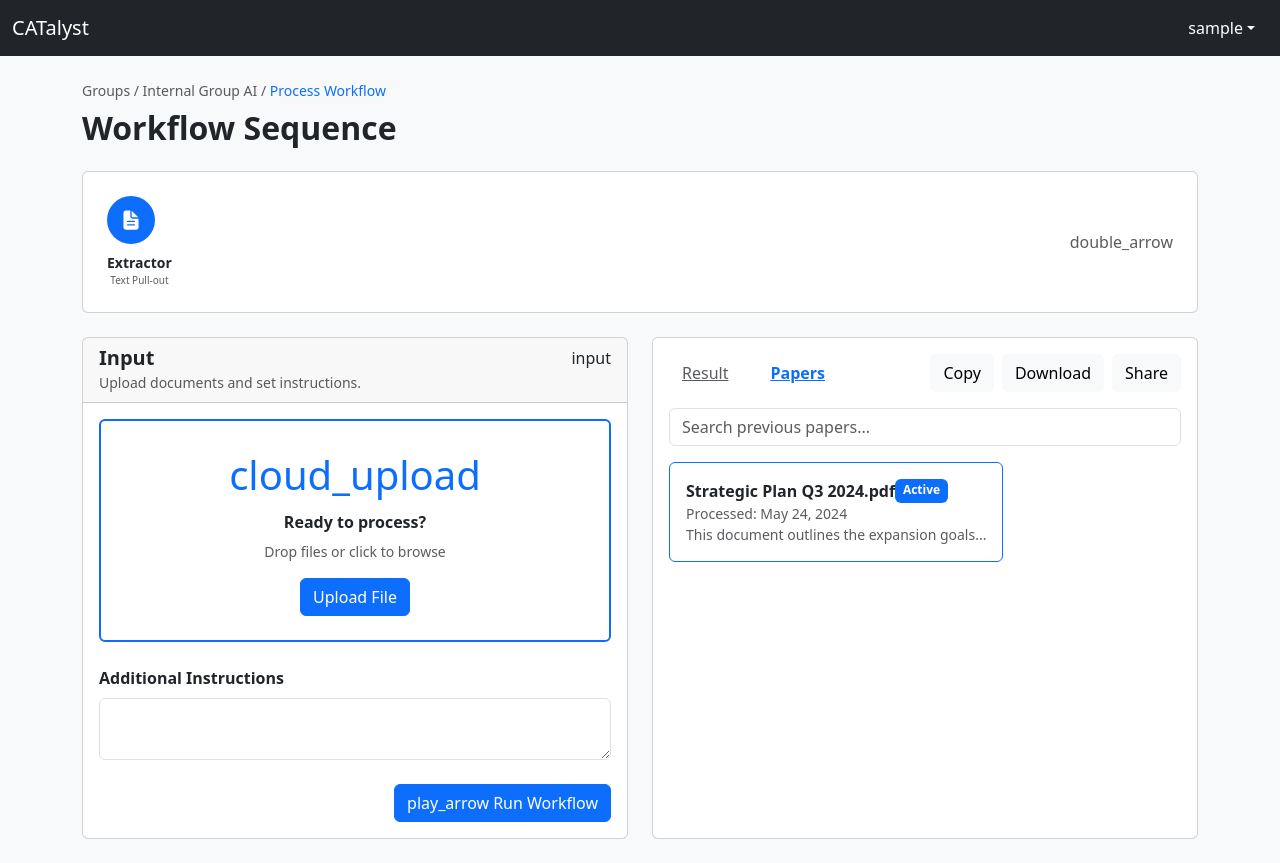
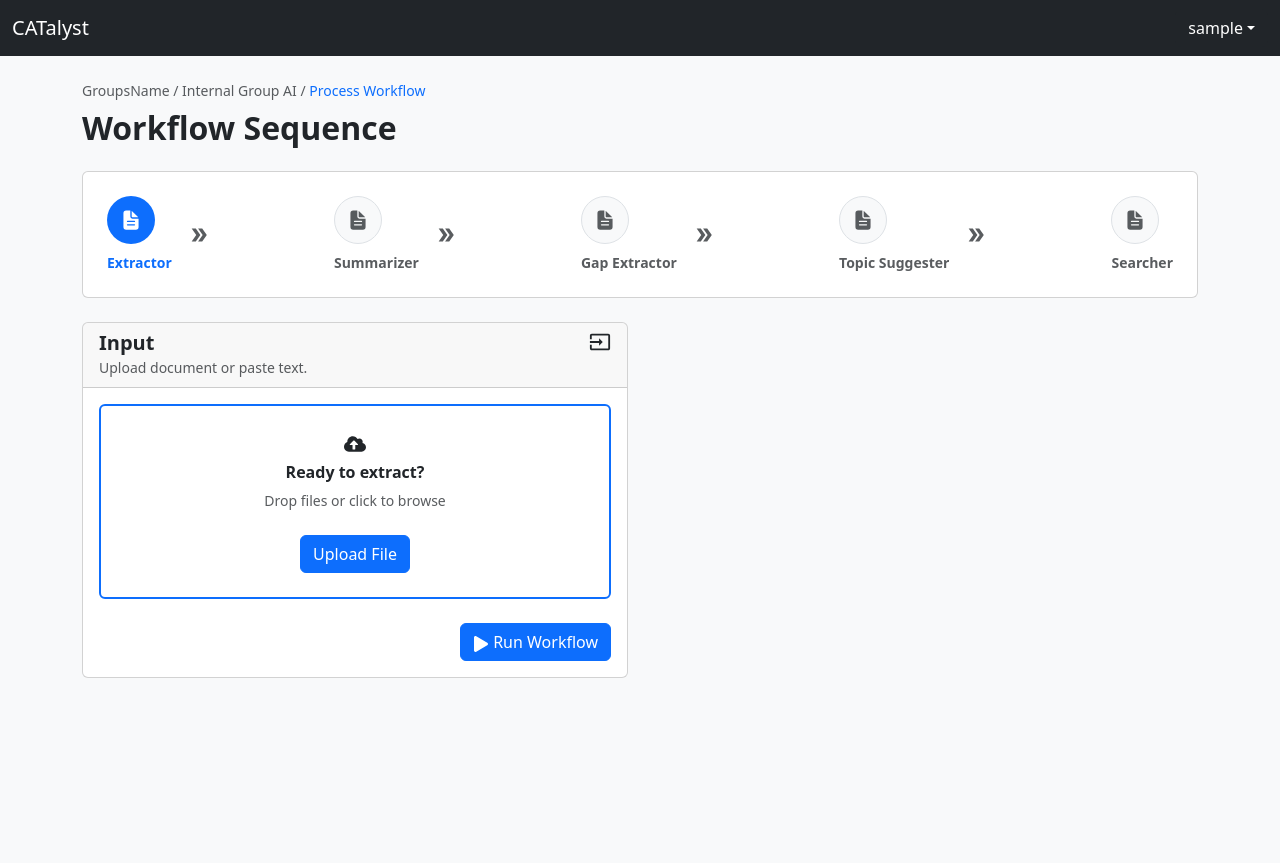
Before and after one commit to nahuyadada/CATalyst-front, a React (Vite) app: page /workspace/1 in a window 1280 px wide. After the commit the page ends 800 px from the top, so only its background shows below. Built offline with nearby package versions, Linux system fonts and the light colour scheme; no server answers; sample sign-in values are in the browser's storage.

Commit message:
fixed layout and files of workspace

```diff
--- a/src/components/workspace/InputPanel.jsx
+++ b/src/components/workspace/InputPanel.jsx
@@ -1,37 +1,129 @@
-export default function InputPanel() {
-  return (
-    <div className="card h-100">
-      <div className="card-header d-flex justify-content-between">
-        <div>
-          <h5 className="fw-bold mb-0">Input</h5>
-          <small className="text-muted">Upload documents and set instructions.</small>
-        </div>
-        <span className="material-symbols-outlined">input</span>
-      </div>
+// import { FaCloudUploadAlt } from "react-icons/fa";
+// import { FaPlay } from "react-icons/fa";
+// import { MdInput } from "react-icons/md";
 
-      <div className="card-body d-flex flex-column gap-4">
+// import { useRef, useState} from "react";
+// export default function InputPanel() {
 
-        {/* Upload Area */}
-        <div className="border border-2 border-primary rounded p-4 text-center">
-          <span className="material-symbols-outlined text-primary fs-1">cloud_upload</span>
-          <h6 className="fw-bold mt-2">Ready to process?</h6>
-          <p className="text-muted small">Drop files or click to browse</p>
-          <button className="btn btn-primary">Upload File</button>
-        </div>
+//   const [file, setFile] = useState(null);
+//   const fileInputRef = useRef(null);
 
-        {/* Instructions */}
-        <div className="flex-grow-1 d-flex flex-column">
-          <label className="fw-bold mb-2">Additional Instructions</label>
-          <textarea className="form-control flex-grow-1" />
-        </div>
+//   function handleFile(selectedFiles) {
+//     const picked = selectedFiles[0];
+//     if (picked) setFile(picked);
+//   }
+//   function handleDrop(e) {
+//     e.preventDefault();
+//     e.stopPropagation();
+//     handleFile(e.dataTransfer.files);
+//   }
 
-        <div className="text-end">
-          <button className="btn btn-primary">
-            <span className="material-symbols-outlined me-1">play_arrow</span>
-            Run Workflow
-          </button>
-        </div>
-      </div>
-    </div>
-  );
+//   function handleDragOver(e) {
+//     e.preventDefault();
+//   }
+
+//   function openFilePicker() {
+//     fileInputRef.current.click();
+//   }
+
+//   function handleFileChange(e) {
+//     handleFile(e.target.files);
+//   }
+
+
+//   return (
+//     <div className="card h-100">
+//       <div className="card-header d-flex justify-content-between">
+//         <div>
+//           <h5 className="fw-bold mb-0">Input</h5>
+//           <small className="text-muted">Upload document or paste text.</small>
+//         </div>
+//           <MdInput size={22} />
+
+//       </div>
+
+//       <div className="card-body d-flex flex-column gap-4">
+
+//         {/* Upload Area */}
+
+//         <div
+//           onDrop={handleDrop}
+//           onDragOver={handleDragOver}
+//           onClick={openFilePicker}
+//           className="border border-2 border-primary rounded p-4 text-center"
+//           style={{ cursor: "pointer" }}
+//         >
+//           <FaCloudUploadAlt size={22} />
+
+//           <h6 className="fw-bold mt-2">Ready to extract?</h6>
+//           <p className="text-muted small">Drop files or click to browse</p>
+
+//           <button
+//             type="button"
+//             className="btn btn-primary mt-2"
+//             onClick={(e) => {
+//               e.stopPropagation();
+//               openFilePicker();
+//             }}
+//           >
+//             Upload File
+//           </button>
+
+//           <input
+//             ref={fileInputRef}
+//             type="file"
+//             hidden
+//             onChange={handleFileChange}
+//           />
+//         </div>
+
+//         {file && (
+//           <div className="mt-3">
+//             <small className="text-muted">File ready:</small>
+//             <div className="list-group mt-2">
+//               <div className="list-group-item py-1 small d-flex justify-content-between align-items-center">
+//                 {file.name}
+//                 <button
+//                   className="btn btn-sm btn-outline-danger"
+//                   onClick={() => setFile(null)}
+//                 >
+//                   Remove
+//                 </button>
+//               </div>
+//             </div>
+//           </div>
+//         )}
+
+
+//         {/* Instructions */}
+//         {/* <div className="flex-grow-1 d-flex flex-column">
+//           <label className="fw-bold mb-2">Paste Text</label>
+//           <textarea className="form-control flex-grow-1" />
+//         </div> */}
+
+//         <div className="text-end">
+//           <button className="btn btn-primary">
+//             <FaPlay className="me-1" />
+//             Run Workflow
+//           </button>
+//         </div>
+//       </div>
+//     </div>
+//   );
+// }
+;
+
+import ExtractorInput from "./input/ExtractorInput.jsx";
+// import SummarizerInput from "./input/SummarizerInput.jsx";
+// import GapInput from "./input/GapInput.jsx";
+
+const STEP_INPUT_COMPONENTS = {
+  extractor: ExtractorInput,
+  // summarizer: SummarizerInput,
+  // gap: GapInput,
+};
+
+export default function InputPanel({ step }) {
+  const Component = STEP_INPUT_COMPONENTS[step];
+  return <Component />;
 }
--- /dev/null
+++ b/src/components/workspace/StepTabs.jsx
@@ -0,0 +1,27 @@
+export default function StepTabs({ current, onChange }) {
+  const steps = [
+    { key: "extractor", label: "Extractor" },
+    { key: "summarizer", label: "Summarizer" },
+    { key: "gap", label: "Gap Extractor" },
+    { key: "topic", label: "Topic Suggester" },
+    { key: "search", label: "Searcher" },
+  ];
+
+  return (
+    <div className="card mb-4">
+      <div className="card-body d-flex justify-content-between">
+        {steps.map((step) => (
+          <button
+            key={step.key}
+            className={`btn ${
+              current === step.key ? "btn-primary" : "btn-outline-primary"
+            }`}
+            onClick={() => onChange(step.key)}
+          >
+            {step.label}
+          </button>
+        ))}
+      </div>
+    </div>
+  );
+}
--- a/src/components/workspace/WorkflowTracker.jsx
+++ b/src/components/workspace/WorkflowTracker.jsx
@@ -23,30 +23,87 @@
 //   );
 // }
 
+// import { IoDocumentText } from "react-icons/io5";
+// import { MdDoubleArrow } from "react-icons/md";
+
+// export default function WorkflowTracker() {
+//   return (
+//     <div className="card p-4 mb-4">
+//       <div className="d-flex justify-content-between align-items-center flex-wrap">
+
+//         {/* One Step */}
+//         <div className="text-center">
+//           <div
+//             className="rounded-circle bg-primary text-white d-flex align-items-center justify-content-center mb-2"
+//             style={{ width: 48, height: 48 }}
+//           >
+//             <IoDocumentText size={22} />
+//           </div>
+
+//           <div className="fw-bold small">Extractor</div>
+
+
+//         </div>
+//         <MdDoubleArrow size={22} className="text-muted" />
+
+//       </div>
+//     </div>
+//   );
+// }
+
+
+
 import { IoDocumentText } from "react-icons/io5";
+import { MdDoubleArrow } from "react-icons/md";
 
-export default function WorkflowTracker() {
+const steps = [
+  { key: "extractor", label: "Extractor", icon: IoDocumentText },
+  { key: "summarizer", label: "Summarizer", icon: IoDocumentText },
+  { key: "gap", label: "Gap Extractor", icon: IoDocumentText },
+  { key: "topic", label: "Topic Suggester", icon: IoDocumentText },
+  { key: "search", label: "Searcher", icon: IoDocumentText },
+];
+
+export default function WorkflowTracker({ currentStep, onStepChange }) {
   return (
     <div className="card p-4 mb-4">
       <div className="d-flex justify-content-between align-items-center flex-wrap">
 
-        {/* One Step */}
-        <div className="text-center">
-          <div
-            className="rounded-circle bg-primary text-white d-flex align-items-center justify-content-center mb-2"
-            style={{ width: 48, height: 48 }}
-          >
-            <IoDocumentText size={22} />
-          </div>
+        {steps.map((step, index) => {
+          const Icon = step.icon;
+          const isActive = currentStep === step.key;
 
-          <div className="fw-bold small">Extractor</div>
-          <div className="text-muted" style={{ fontSize: 10 }}>
-            Text Pull-out
-          </div>
+          return (
+            <div key={step.key} className="d-flex align-items-center">
+              <div
+                className="text-center"
+                style={{ cursor: "pointer" }}
+                onClick={() => onStepChange(step.key)}
+              >
+                <div
+                  className={`rounded-circle d-flex align-items-center justify-content-center mb-2
+                    ${isActive ? "bg-primary text-white" : "bg-light text-muted border"}
+                  `}
+                  style={{ width: 48, height: 48 }}
+                >
+                  <Icon size={22} />
+                </div>
 
-        </div>
-        <span className="material-symbols-outlined text-muted">double_arrow</span>
+                <div
+                  className={`fw-bold small ${
+                    isActive ? "text-primary" : "text-muted"
+                  }`}
+                >
+                  {step.label}
+                </div>
+              </div>
 
+              {index !== steps.length - 1 && (
+                <MdDoubleArrow size={22} className="mx-3 text-muted" />
+              )}
+            </div>
+          );
+        })}
       </div>
     </div>
   );
--- /dev/null
+++ b/src/components/workspace/input/ExtractorInput.jsx
@@ -0,0 +1,113 @@
+import { FaCloudUploadAlt } from "react-icons/fa";
+import { FaPlay } from "react-icons/fa";
+import { MdInput } from "react-icons/md";
+
+import { useRef, useState} from "react";
+export default function InputPanel() {
+
+  const [file, setFile] = useState(null);
+  const fileInputRef = useRef(null);
+
+  function handleFile(selectedFiles) {
+    const picked = selectedFiles[0];
+    if (picked) setFile(picked);
+  }
+  function handleDrop(e) {
+    e.preventDefault();
+    e.stopPropagation();
+    handleFile(e.dataTransfer.files);
+  }
+
+  function handleDragOver(e) {
+    e.preventDefault();
+  }
+
+  function openFilePicker() {
+    fileInputRef.current.click();
+  }
+
+  function handleFileChange(e) {
+    handleFile(e.target.files);
+  }
+
+
+  return (
+    <div className="card h-100">
+      <div className="card-header d-flex justify-content-between">
+        <div>
+          <h5 className="fw-bold mb-0">Input</h5>
+          <small className="text-muted">Upload document or paste text.</small>
+        </div>
+          <MdInput size={22} />
+
+      </div>
+
+      <div className="card-body d-flex flex-column gap-4">
+
+        {/* Upload Area */}
+
+        <div
+          onDrop={handleDrop}
+          onDragOver={handleDragOver}
+          onClick={openFilePicker}
+          className="border border-2 border-primary rounded p-4 text-center"
+          style={{ cursor: "pointer" }}
+        >
+          <FaCloudUploadAlt size={22} />
+
+          <h6 className="fw-bold mt-2">Ready to extract?</h6>
+          <p className="text-muted small">Drop files or click to browse</p>
+
+          <button
+            type="button"
+            className="btn btn-primary mt-2"
+            onClick={(e) => {
+              e.stopPropagation();
+              openFilePicker();
+            }}
+          >
+            Upload File
+          </button>
+
+          <input
+            ref={fileInputRef}
+            type="file"
+            hidden
+            onChange={handleFileChange}
+          />
+        </div>
+
+        {file && (
+          <div className="mt-3">
+            <small className="text-muted">File ready:</small>
+            <div className="list-group mt-2">
+              <div className="list-group-item py-1 small d-flex justify-content-between align-items-center">
+                {file.name}
+                <button
+                  className="btn btn-sm btn-outline-danger"
+                  onClick={() => setFile(null)}
+                >
+                  Remove
+                </button>
+              </div>
+            </div>
+          </div>
+        )}
+
+
+        {/* Instructions */}
+        {/* <div className="flex-grow-1 d-flex flex-column">
+          <label className="fw-bold mb-2">Paste Text</label>
+          <textarea className="form-control flex-grow-1" />
+        </div> */}
+
+        <div className="text-end">
+          <button className="btn btn-primary">
+            <FaPlay className="me-1" />
+            Run Workflow
+          </button>
+        </div>
+      </div>
+    </div>
+  );
+}
--- a/src/layouts/WorkspaceLayout.jsx
+++ b/src/layouts/WorkspaceLayout.jsx
@@ -6,14 +6,14 @@ export default function WorkflowLayout({ children }) {
     <>
         <Navbar />
         <div className="container py-4">
-        {/* Breadcrumb */}
+        {/* Breadcrumb - change this soon for the table details */}
         <div className="mb-2 text-muted small">
-            Groups / Internal Group AI / <span className="text-primary">Process Workflow</span>
+            GroupsName / Internal Group AI / <span className="text-primary">Process Workflow</span>
         </div>
 
         <h2 className="fw-bold mb-4">Workflow Sequence</h2>
 
-        <WorkflowTracker />
+        {/* <WorkflowTracker /> */}
 
         <div className="mt-4">
             {children}
--- a/src/pages/Workspace.jsx
+++ b/src/pages/Workspace.jsx
@@ -1,19 +1,43 @@
-// pages/GroupWorkflow.jsx
+// // pages/GroupWorkflow.jsx
 import WorkflowLayout from "../layouts/WorkspaceLayout";
 import InputPanel from "../components/workspace/InputPanel";
-import ResultPanel from "../components/workspace/ResultPanel";
+// import ResultPanel from "../components/workspace/ResultPanel";
 
 
+// export default function GroupWorkflow() {
+//   return (
+
+//     <WorkflowLayout>
+//       <div className="row g-4">
+//         <div className="col-lg-6">
+//           <InputPanel />
+//         </div>
+//         <div className="col-lg-6">
+//           <ResultPanel />
+//         </div>
+//       </div>
+//     </WorkflowLayout>
+//   );
+// }
+import { useState } from "react";
+import StepTabs from "../components/workspace/StepTabs";
+import WorkflowTracker from "../components/workspace/WorkflowTracker";
 export default function GroupWorkflow() {
+  const [step, setStep] = useState("extractor");
+
   return (
-
     <WorkflowLayout>
+      {/* <StepTabs current={step} onChange={setStep} /> */}
+      <WorkflowTracker
+        currentStep={step}
+        onStepChange={setStep}
+      />
       <div className="row g-4">
         <div className="col-lg-6">
-          <InputPanel />
+          <InputPanel step={step} />
         </div>
         <div className="col-lg-6">
-          <ResultPanel />
+          {/* <ResultPanel step={step} /> */}
         </div>
       </div>
     </WorkflowLayout>
```
Also changed, not shown: src/components/workspace/input/GapInput.jsx (added), src/components/workspace/input/SummarizerInput.jsx (added).
